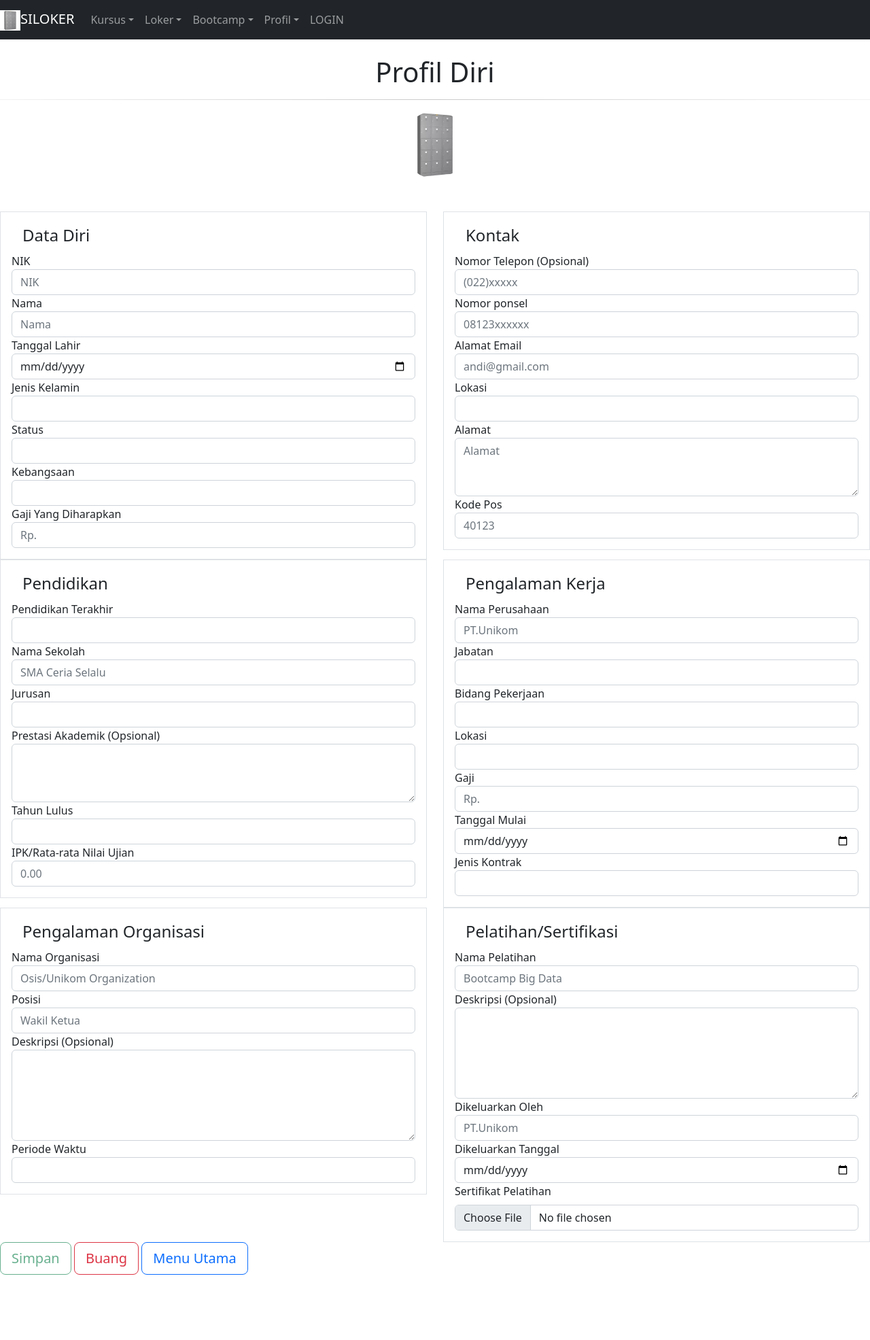
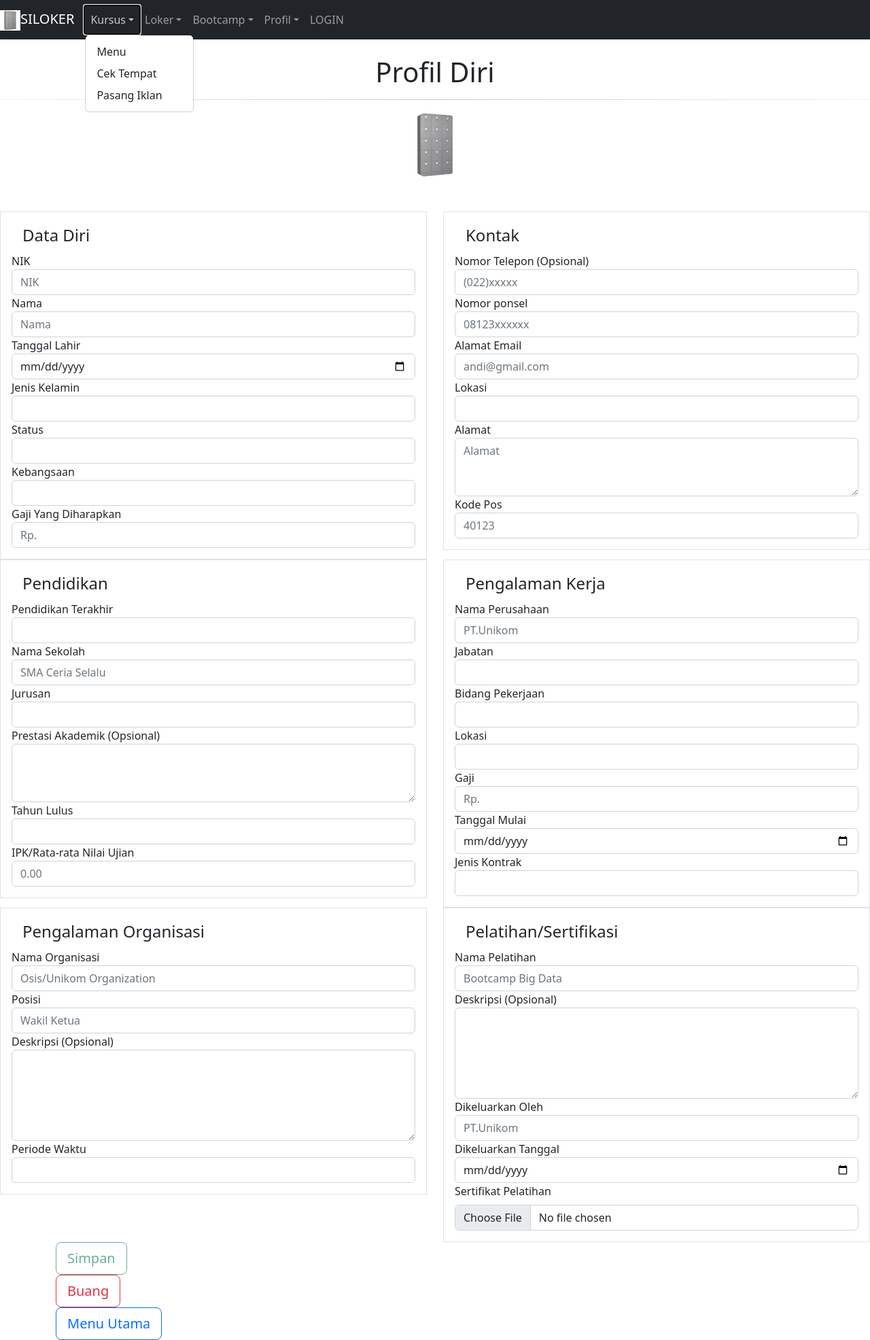
Before and after one commit to avengersinfinityloop/siloker, a PHP site: page /profil.php in a window 1280 px wide, after a click on "Kursus". Shown: the whole page at 68% size. Before the commit the page ends 1875 px from the top, so only its background shows below. Run offline with PHP 8.4, Linux system fonts and the light colour scheme.

Commit message:
Update 20-07-2022

```diff
--- a/SILOKER/profil.php
+++ b/SILOKER/profil.php
@@ -12,7 +12,7 @@
     <meta http-equiv="X-UA-Compatible" content="IE=edge">
     <meta name="viewport" content="width=device-width, initial-scale=1.0">
     <link rel="stylesheet"  href="css/bootstrap.min.css">
-    <link rel="stylesheet" href="js/bootstrap.min.js">
+    <script src="js/bootstrap.bundle.min.js"></script>
     <title>Profil Akun</title>
 </head>
 <script src="bar.js"></script>
@@ -350,9 +350,11 @@
                 </fieldset>
             </div>
         </div>
-        <input type="submit" class="btn btn-outline-success btn-lg btn-block" id="tombol" value="Simpan" disabled>
-        <input type="reset" class="btn btn-outline-danger btn-lg btn-block" value="Buang">
-        <a herf="#" class="btn btn-outline-primary btn-lg btn-block" >Menu Utama</a>
+        <div class="container">
+            <input type="submit" class="btn btn-outline-success btn-lg btn-block" id="tombol" value="Simpan" disabled><br>
+            <input type="reset" class="btn btn-outline-danger btn-lg btn-block" value="Buang"><br>
+            <a herf="#" class="btn btn-outline-primary btn-lg btn-block" >Menu Utama</a>
+        </div>
     </form>
 </body>
 <script>
```
